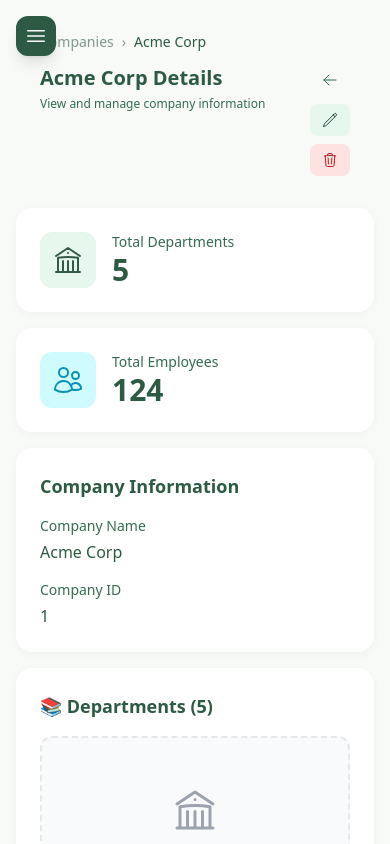
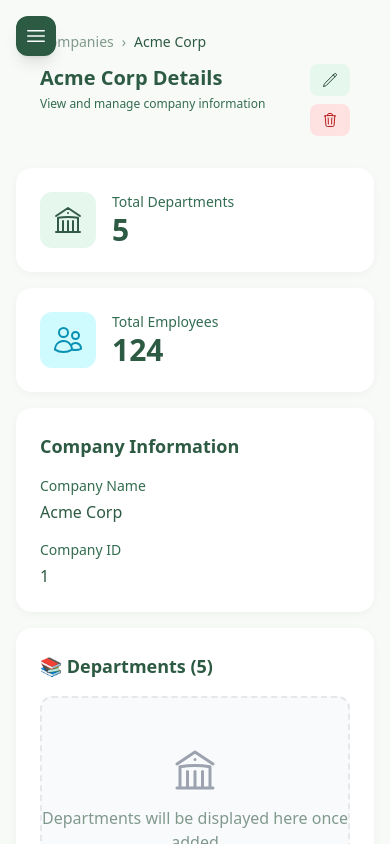
Before and after one commit to ahmednajibe/ems-task, a Vue app: page /companies/1 in a window 390 px wide. Built offline with nearby package versions, Linux system fonts and the light colour scheme.

Commit message:
feat: add CompanyDetailView component to display company information, stats, and actions with delete confirmation.

```diff
--- a/src/views/CompanyDetailView.vue
+++ b/src/views/CompanyDetailView.vue
@@ -88,7 +88,7 @@
                     <!-- Back Button -->
                     <button
                     @click="handleBack"
-                    class="flex items-center justify-center gap-2 px-3 py-2 bg-neutral-100 hover:bg-neutral-200 text-neutral-700 rounded-lg md:rounded-full transition-colors text-sm whitespace-nowrap"
+                    class="hidden sm:flex flex items-center justify-center gap-2 px-3 py-2 bg-neutral-100 hover:bg-neutral-200 text-neutral-700 rounded-lg md:rounded-full transition-colors text-sm whitespace-nowrap"
                     >
                     <ArrowLeftIcon class="w-4 h-4" />
                     <span class="hidden sm:inline">Back</span>
```
